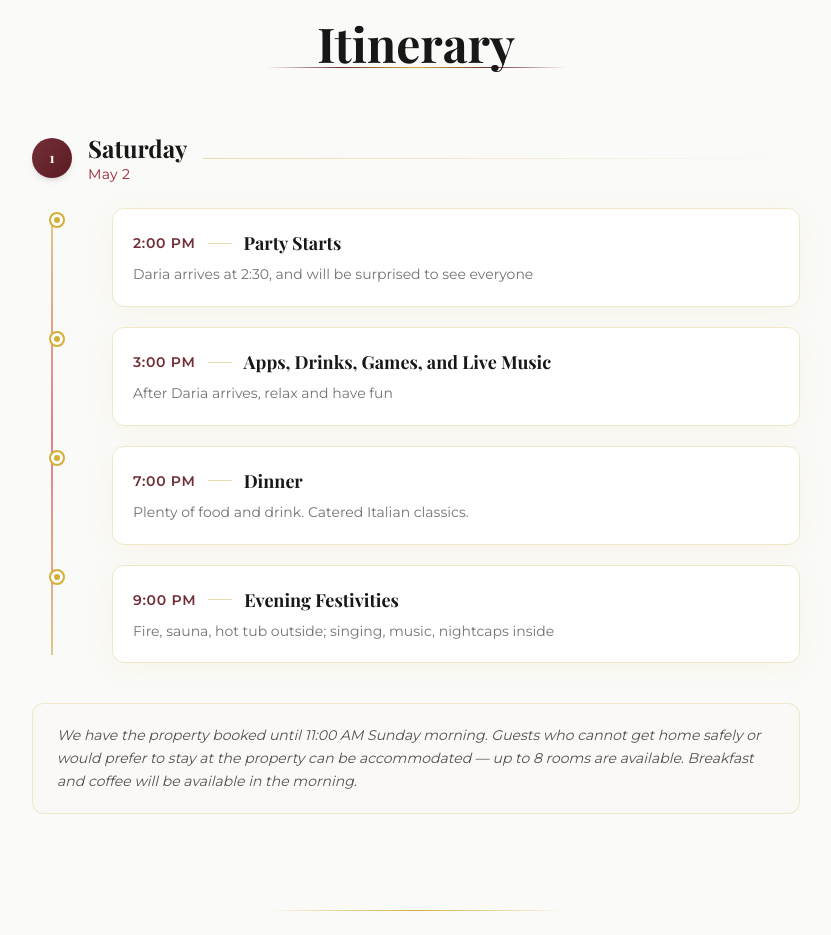
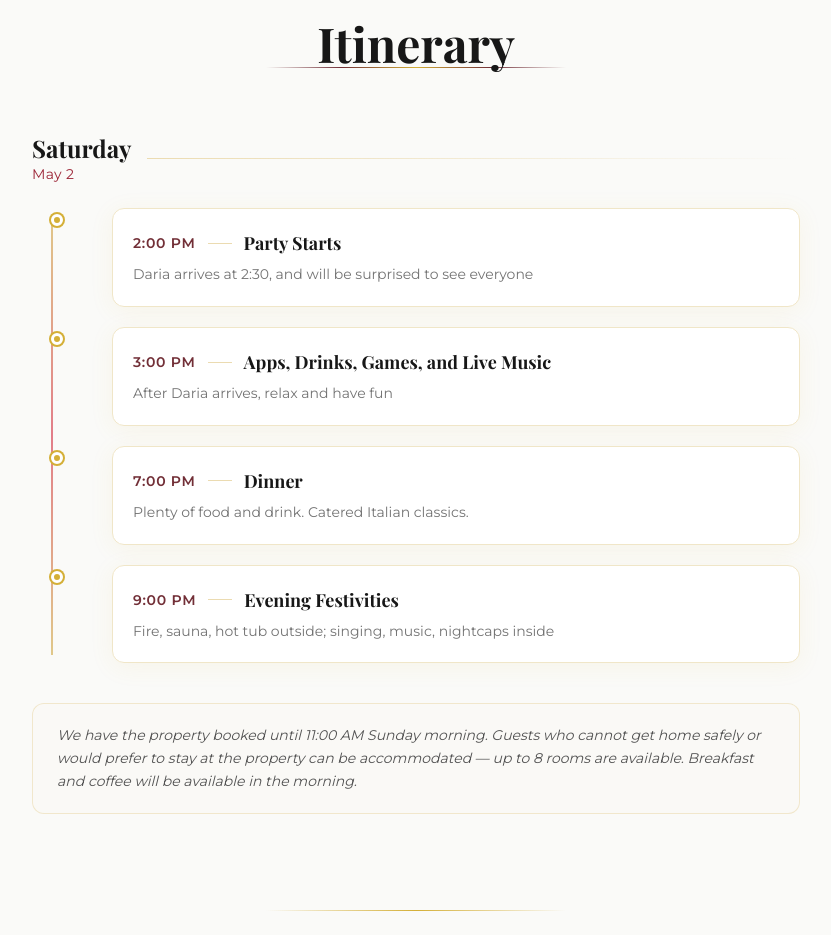
Before and after one commit to kj9109/birthday-party, a Next.js app: page / in a window 1280 px wide. Shown: the part 1100-2035 px from the top of the page, without its empty margins (224-1055 px from the left). Built offline with nearby package versions, Linux system fonts and the light colour scheme; no server answers; a web font is replaced by a local one.

Commit message:
Remove numbered circle from itinerary day header

```diff
--- a/src/components/Itinerary.tsx
+++ b/src/components/Itinerary.tsx
@@ -33,9 +33,6 @@ export default function Itinerary() {
             >
               {/* Day header */}
               <div className="flex items-center gap-4 mb-6">
-                <div className="w-10 h-10 rounded-full bg-gradient-to-br from-wine-600 to-wine-700 flex items-center justify-center text-white font-serif font-bold text-sm shadow-md">
-                  {dayIndex + 1}
-                </div>
                 <div>
                   <h3 className="font-serif text-2xl font-bold text-neutral-900">
                     {dayGroup.day}
```
